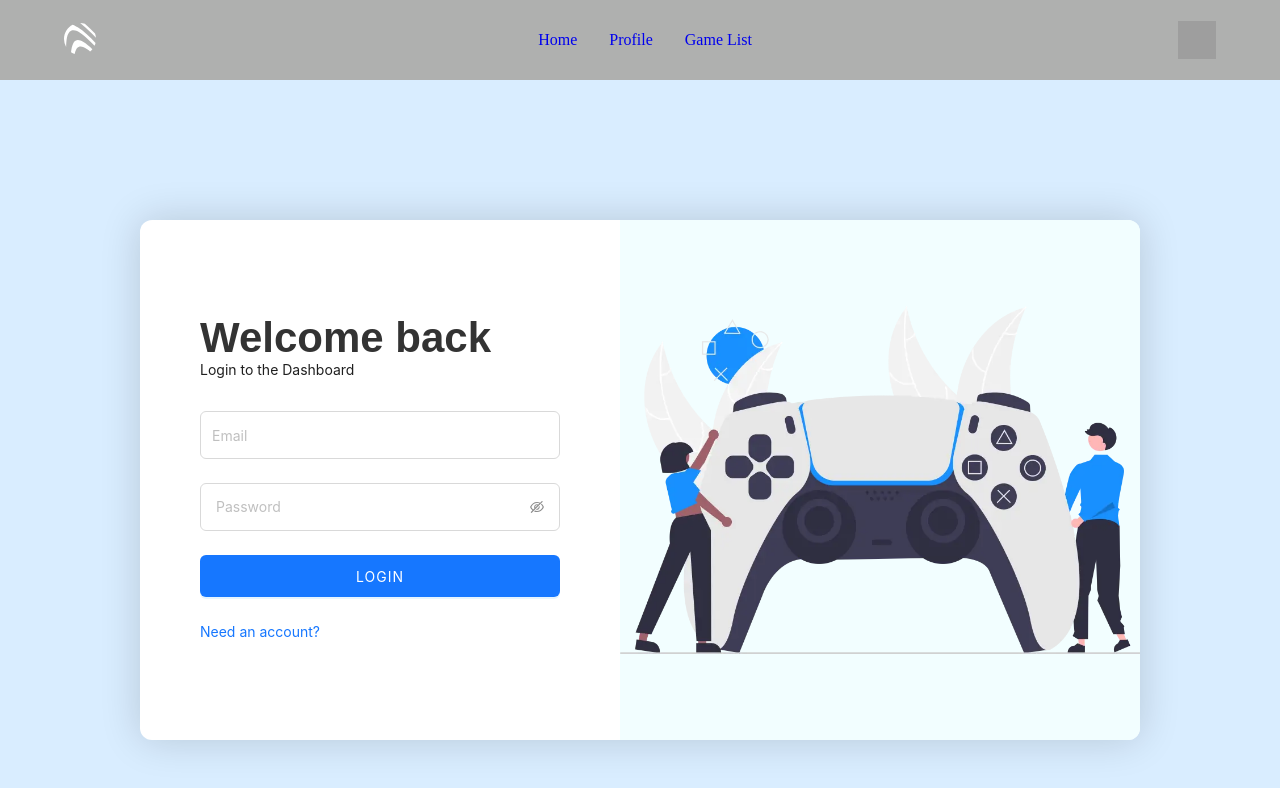
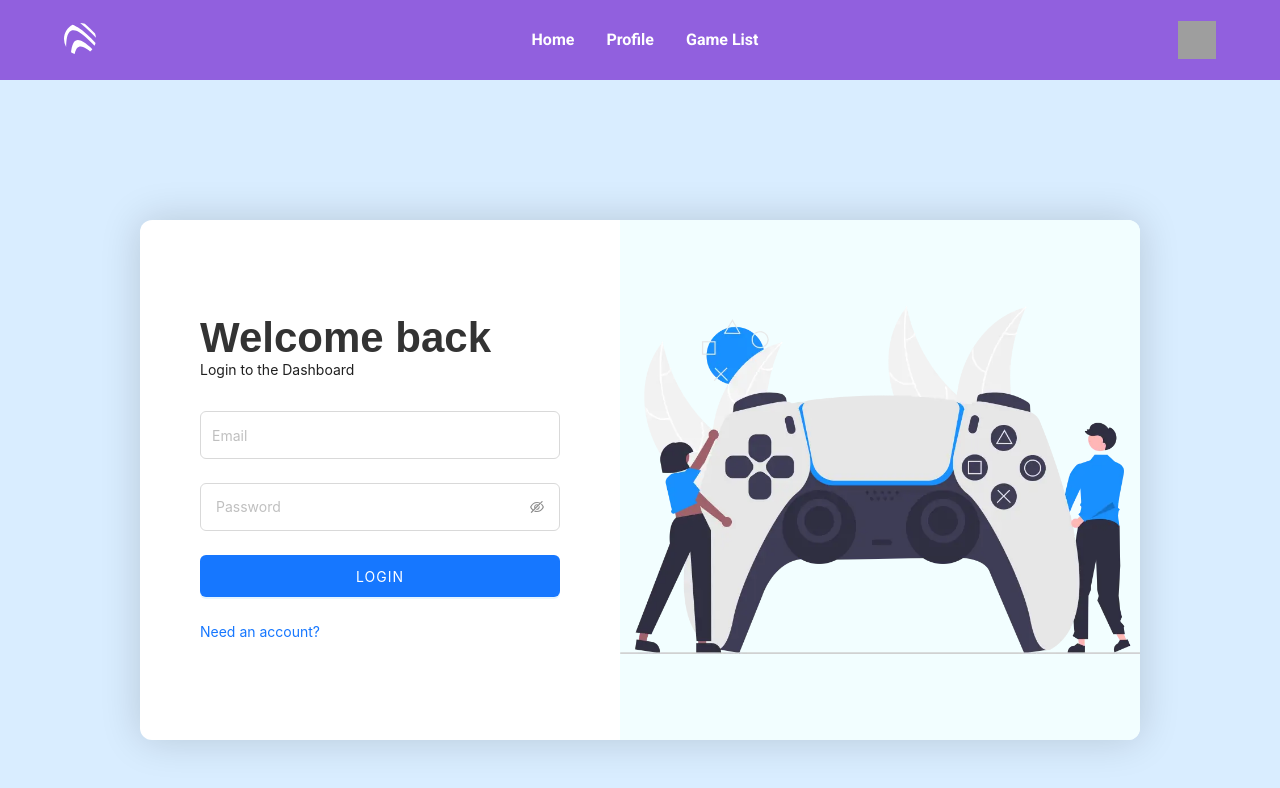
Before and after one commit to changLiCoding/game_list_client, a React (Vite) app: page /login in a window 1280 px wide. Shown: the top 788 px of the page. Built offline with nearby package versions, Linux system fonts and the light colour scheme; no server answers; grey boxes are pictures that could not be loaded.

Commit message:
Updated nav colors and stylized popover menu

```diff
--- a/src/components/Navbar/Navbar.scss
+++ b/src/components/Navbar/Navbar.scss
@@ -1,10 +1,13 @@
+@import url("https://fonts.googleapis.com/css2?family=Roboto:wght@700&display=swap");
+
 $mobile-nav-width: 640px;
 
 .header {
   width: 100%;
   z-index: 30;
-  background-color: rgba(56, 58, 56, 0.4);
+  background-color: rgba(105, 39, 211, 0.733);
   overflow: hidden;
+  font-family: "Roboto", sans-serif;
 }
 
 .header-spacing {
@@ -26,15 +29,15 @@ $mobile-nav-width: 640px;
   flex-shrink: 0;
   margin-right: 1rem;
 
-  .a {
+  a {
     display: block;
   }
 }
 
 @media (min-width: 640px) {
   .sm\:px-6 {
-    padding-left: 1.5rem/* 24px */;
-    padding-right: 1.5rem/* 24px */;
+    padding-left: 1.5rem /* 24px */;
+    padding-right: 1.5rem /* 24px */;
   }
 }
 
@@ -68,23 +71,50 @@ $mobile-nav-width: 640px;
   padding-right: 1rem;
   display: flex;
   align-items: center;
-}
 
   a:link {
+    color: white;
     text-decoration: none;
   }
 
   a:visited {
+    color: white;
     text-decoration: none;
   }
 
   a:hover {
     text-decoration: none;
-  color:rgb(35, 119, 184)
+    color: rgba(206, 215, 221, 0.548);
   }
 
   a:active {
     text-decoration: none;
+  }
+}
+
+.header-popover {
+}
+
+.header-popover-dropdown {
+  width: 150px;
+}
+
+.header-popover-item {
+  display: flex;
+  align-items: center;
+
+  padding-top: 0.2rem /* 8px */;
+  padding-bottom: 0.2rem /* 8px */;
+
+  color: rgb(163, 154, 167);
+
+  :hover {
+    color: rgb(70, 74, 77);
+  }
+
+  .header-popover-icon {
+    padding-right: 0.2rem;
+  }
 }
 
 @media (max-width: $mobile-nav-width) {
@@ -94,26 +124,7 @@ a:active {
 }
 
 @media (min-width: $mobile-nav-width) {
-
   .nav-mobile {
     display: none;
   }
 }
-
-// .nav_item_button {
-//   --tw-text-opacity: 1;
-//   color: rgb(197 210 220 / var(--tw-text-opacity));
-//   padding-left: 1rem/* 16px */;
-//   padding-right: 1rem/* 16px */;
-
-//   padding-top: 0.5rem/* 8px */;
-//   padding-bottom: 0.5rem/* 8px */;
-
-//   display: flex;
-//   align-items: center;
-// }
-
-// .ant-row-rtl .logo {
-//   float: right;
-//   margin: 16px 0 16px 24px;
-// }
--- a/src/components/Navbar/Navbar.tsx
+++ b/src/components/Navbar/Navbar.tsx
@@ -120,6 +120,11 @@ export default function Navbar() {
                 <p>Some contents...</p>
               </Drawer>
             </nav>
+            <Drawer title="Game List" placement="left" closable={false} onClose={onClose} open={open}>
+              <p>Some contents...</p>
+              <p>Some contents...</p>
+              <p>Some contents...</p>
+            </Drawer>
           </div>
         </div>
       </header>
```
Lines whose indentation alone changed are shown as unchanged.
